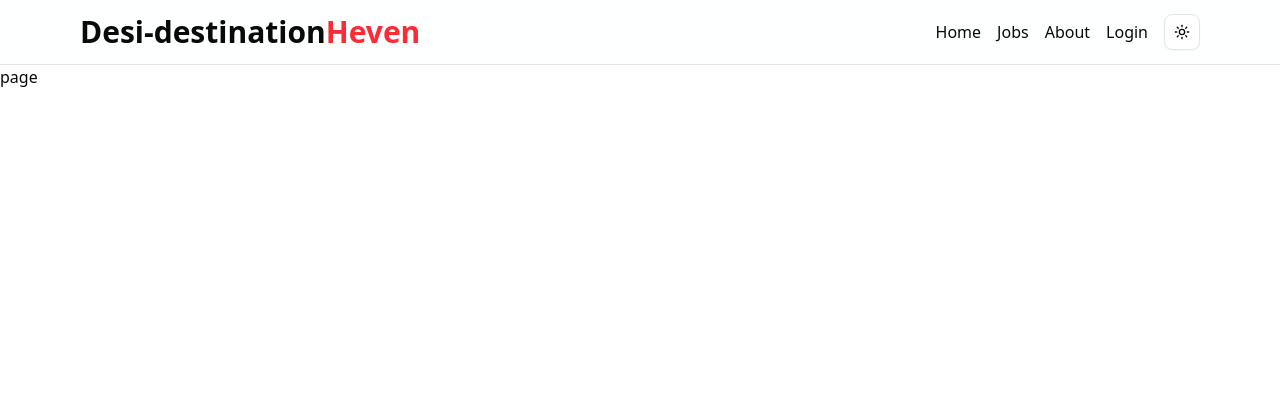
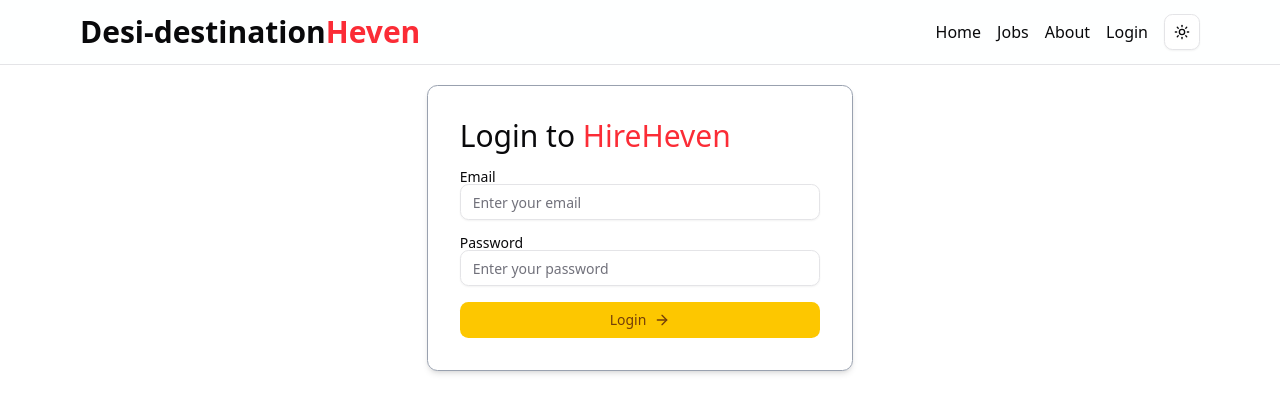
Before and after one commit to ManoranjanJena24/job-portal-nextjs, a Next.js app: page /login in a window 1280 px wide. Shown: the top 412 px of the page. Built offline with nearby package versions, Linux system fonts and the light colour scheme.

Commit message:
created the login ui

```diff
--- a/src/app/(auth)/login/page.jsx
+++ b/src/app/(auth)/login/page.jsx
@@ -1,9 +1,65 @@
-import React from 'react'
+"use client";
+import { Button } from "@/components/ui/button";
+import { Input } from "@/components/ui/input";
+import { Label } from "@/components/ui/label";
+import { loginUser } from "@/redux/action/user";
+import { ArrowRight } from "lucide-react";
+import React, { useState } from "react";
+import { useDispatch } from "react-redux";
 
-const page = () => {
+const Login = () => {
+  const [email, setEmail] = useState("");
+  const [password, setPassword] = useState("");
+
+  const dispatch = useDispatch();
+
+  const submitHandler = (e) => {
+    e.preventDefault();
+
+    const formData = new FormData();
+    formData.append("email", email);
+    formData.append("password", password);
+
+    dispatch(loginUser(formData));
+  };
+
   return (
-    <div>page</div>
-  )
-}
+    <div className="mt-20 md:mt-5 z-0">
+      <div className="md:w-1/3 border border-gray-400 rounded-lg p-8 flex flex-col w-full relative shadow-md m-auto">
+        <h2 className="mb-4 text-3xl">
+          Login to <span className="text-red-500">HireHeven</span>
+        </h2>
 
-export default page
+        <form onSubmit={submitHandler} className="flex flex-col gap-4">
+          <div>
+            <Label>Email</Label>
+            <Input
+              type="email"
+              placeholder="Enter your email"
+              value={email}
+              onChange={(e) => setEmail(e.target.value)}
+              required
+            />
+          </div>
+
+          <div>
+            <Label>Password</Label>
+            <Input
+              type="password"
+              placeholder="Enter your password"
+              value={password}
+              onChange={(e) => setPassword(e.target.value)}
+              required
+            />
+          </div>
+
+          <Button className="flex justify-center items-center gap-2">
+            Login <ArrowRight size={18} />
+          </Button>
+        </form>
+      </div>
+    </div>
+  );
+};
+
+export default Login;
```
